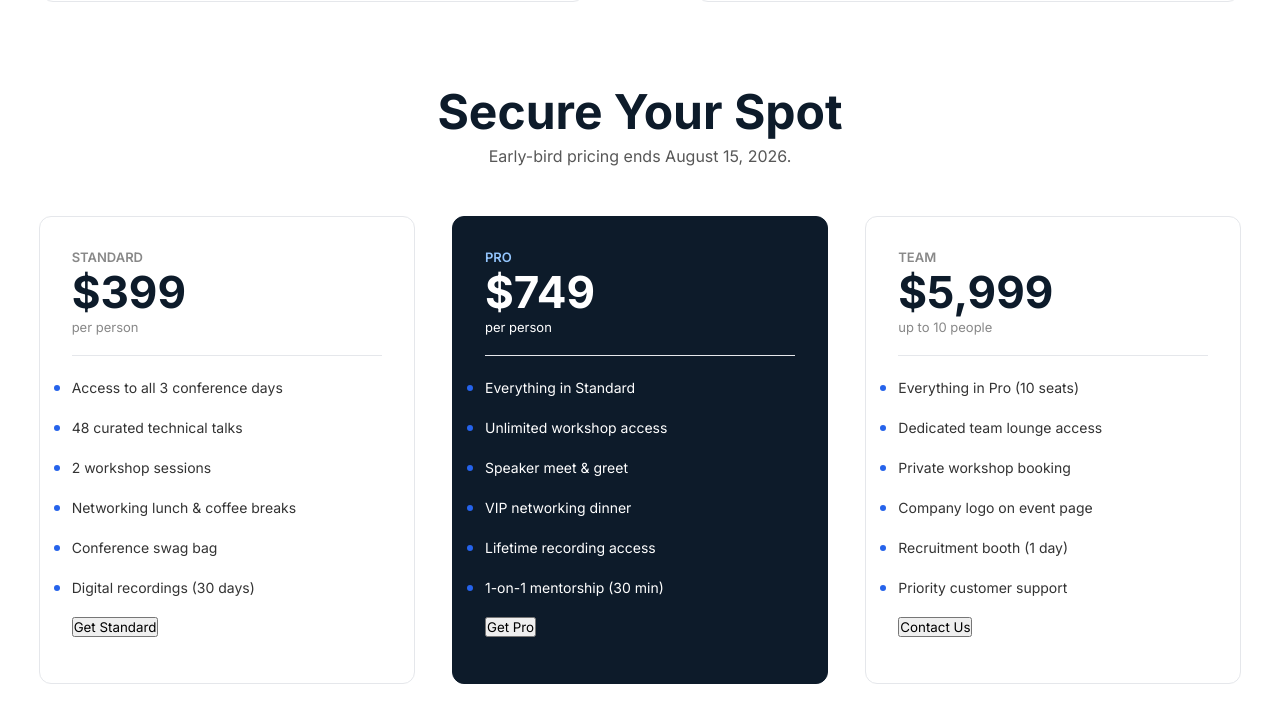
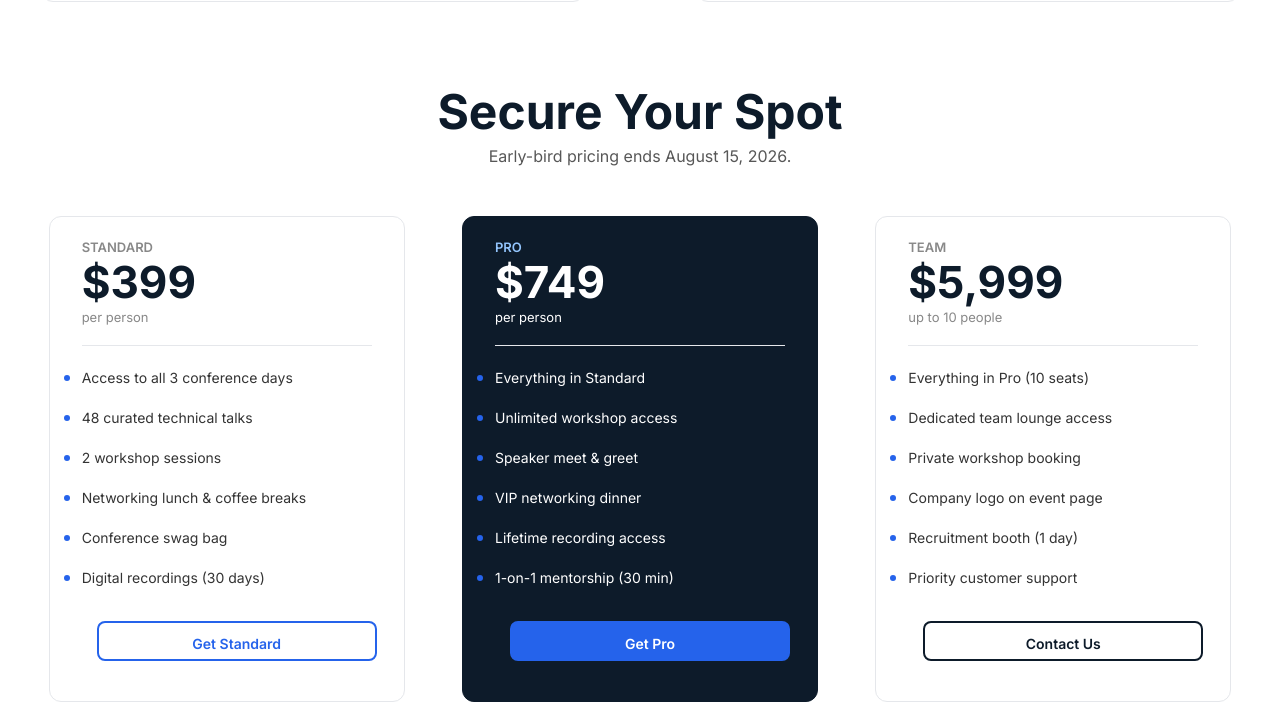
Before and after one commit to mahimkhandaker/Batch-14-Assignment-01, a plain HTML site: page index.html in a window 1280 px wide. Shown: the part 1916-2638 px from the top of the page. Drawn offline with Linux system fonts and the light colour scheme.

Commit message:
price section done

```diff
--- a/index.html
+++ b/index.html
@@ -104,7 +104,7 @@
                     <li>Conference swag bag</li>
                     <li>Digital recordings (30 days)</li>
                 </ul>
-                <button>Get Standard</button>
+                <button class="btn-standard">Get Standard</button>
 
             </div>
             <div class="pro-container">
@@ -122,7 +122,7 @@
                     <li>Lifetime recording access</li>
                     <li>1-on-1 mentorship (30 min)</li>
                 </ul>
-                <button>Get Pro</button>
+                <button class="btn-pro">Get Pro</button>
             </div>
             <div class="normal-container">
                 <div>
@@ -139,7 +139,7 @@
                     <li>Recruitment booth (1 day)</li>
                     <li>Priority customer support</li>
                 </ul>
-                <button>Contact Us</button>
+                <button class="btn-team">Contact Us</button>
             </div>
         </section>
     </main>
--- a/style.css
+++ b/style.css
@@ -218,10 +218,10 @@ hr{
 
 .normal-container{
     border: 1px solid #E5E7EB;
-    width: 310px;
-    height: 402px;
+    width: 290px;
+    height: 440px;
     border-radius: 12px;
-    padding: 32px;
+    padding: 22px 32px;
     background-color: #FFFFFF;
 }
 
@@ -240,10 +240,10 @@ hr{
 
 .pro-container{
     border: 1px solid #0D1B2A;
-    width: 310px;
-    height: 402px;
+    width: 290px;
+    height: 440px;
     border-radius: 12px;
-    padding: 32px;
+    padding: 22px 32px;
     background-color: #0D1B2A;
 }
 .pro-ul li{
@@ -265,3 +265,43 @@ hr{
     align-items: center;
     padding: 20px;
 }
+
+.btn-standard{
+    font-size: 14px;
+    font-weight: 600;
+    color: #2563EB;
+    border: 2px solid #2563EB;
+    border-radius: 8px;
+    padding: 12px 5px;
+    width: 280px;
+    height: 40px;
+    background-color: white;
+    margin: 15px;
+
+}
+
+.btn-pro{
+    font-size: 14px;
+    font-weight: 600;
+    color: #FFFFFF;
+    border: 2px solid #2563EB;
+    border-radius: 8px;
+    padding: 12px 5px;
+    width: 280px;
+    height: 40px;
+    background-color: #2563EB;
+    margin: 15px;
+}
+
+.btn-team{
+    font-size: 14px;
+    font-weight: 600;
+    color: #0D1B2A;
+    border: 2px solid #0D1B2A;
+    border-radius: 8px;
+    padding: 12px 5px;
+    width: 280px;
+    height: 40px;
+    background-color: white;
+    margin: 15px;
+}
```
